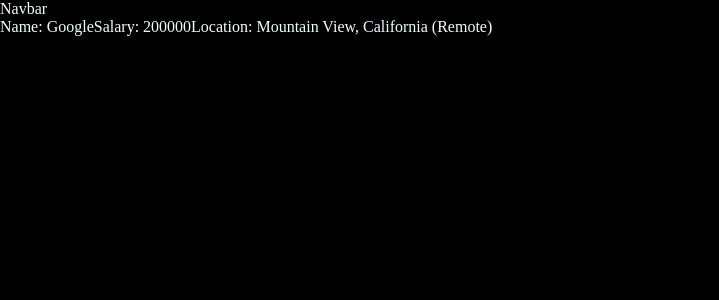
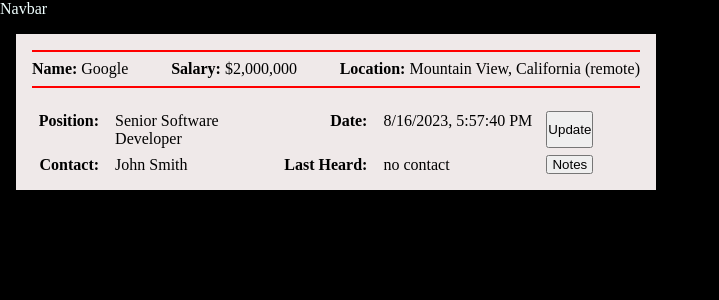
Before and after one commit to Tracklication/Tracklication, a React app: page / in a window 1280 px wide. Shown: the top 300 px of the page, without its empty margins (0-719 px from the left). Built offline with nearby package versions, Linux system fonts and the light colour scheme.

Commit message:
dummy data set up for the job card and rendering some data to the screen

```diff
--- a/src/components/JobCard.jsx
+++ b/src/components/JobCard.jsx
@@ -2,7 +2,7 @@
 
 const dummyData = {
   name: 'Google',
-  salary: 200000,
+  salary: 2000000,
   position: 'Senior Software Developer',
   contact: {
     name: 'John Smith',
@@ -12,7 +12,7 @@
   },
   location: {
     headquarters: 'Mountain View, California',
-    type: 'Remote',
+    type: 'remote',
     address: 'Mountain View, California',
   },
   lastHeard: false,
@@ -20,16 +20,40 @@
 
 function JobCard(props) {
   const [dropdown, setDropdown] = useState({});
+
+  function formatSalary(salary) {
+    const newSalary = [];
+    const salArr = salary.split('').reverse();
+    for (let i = 0; i < salArr.length; i++) {
+      if (!(i % 3) && i !== 0) newSalary.push(',');
+      newSalary.push(salArr[i]);
+    }
+    newSalary.push('$');
+    return newSalary.reverse().join('');
+  }
+
   return (
     <div className='job-card'>
-      <div className='job-card-header' style={{display: 'flex'}}>
-        <p>Name: {dummyData.name}</p>
-        <p>Salary: {dummyData.salary}</p>
+      <div className='job-card-header'>
         <p>
-          Location: {dummyData.location.address} ({dummyData.location.type})
+          <b>Name:</b> {dummyData.name}
+        </p>
+        <p>
+          <b>Salary:</b> {formatSalary(dummyData.salary.toString())}
+        </p>
+        <p>
+          <b>Location:</b> {dummyData.location.address} (
+          {dummyData.location.type})
         </p>
       </div>
-      <div className='job-card-details'></div>
+      <div className='job-card-details'>
+        <h4>Position: </h4> <p>{dummyData.position}</p>
+        <h4>Date:</h4> <p>{new Date().toLocaleString()}</p>
+        <button>Update</button>
+        <h4>Contact:</h4> <p>{dummyData.contact.name}</p>
+        <h4>Last Heard:</h4> <p>{dummyData.lastHeard || 'no contact'}</p>
+        <button>Notes</button>
+      </div>
     </div>
   );
 }
--- a/src/scss/App.scss
+++ b/src/scss/App.scss
@@ -11,7 +11,52 @@
   font-size: 100%;
   color: azure;
 }
+
 body {
   background-color: black;
   height: 100vh;
 }
+
+/*
+===============
+Job Card Styles
+===============
+*/
+
+.job-card {
+  background: rgb(239, 233, 233);
+  color: black;
+  padding: 1em;
+  width: 50%;
+  margin: 1em;
+}
+
+.job-card-header {
+  display: flex;
+  border-bottom: 2px solid red;
+  border-top: 2px solid red;
+  padding: 0.5em 0 0.5em 0;
+  justify-content: space-between;
+}
+
+.job-card-details {
+  margin-top: 1em;
+  display: grid;
+  grid-template-columns: 1.5fr 4fr 2fr 4fr 2fr;
+  grid-template-rows: auto;
+}
+
+.job-card-details > h4 {
+  margin-left: auto;
+  margin-top: 0.5em;
+}
+
+.job-card-details > p {
+  margin-left: 1em;
+  margin-top: 0.5em;
+}
+
+.job-card-details > button {
+  margin-top: 0.5em;
+  margin-right: 3.5em;
+}
```
